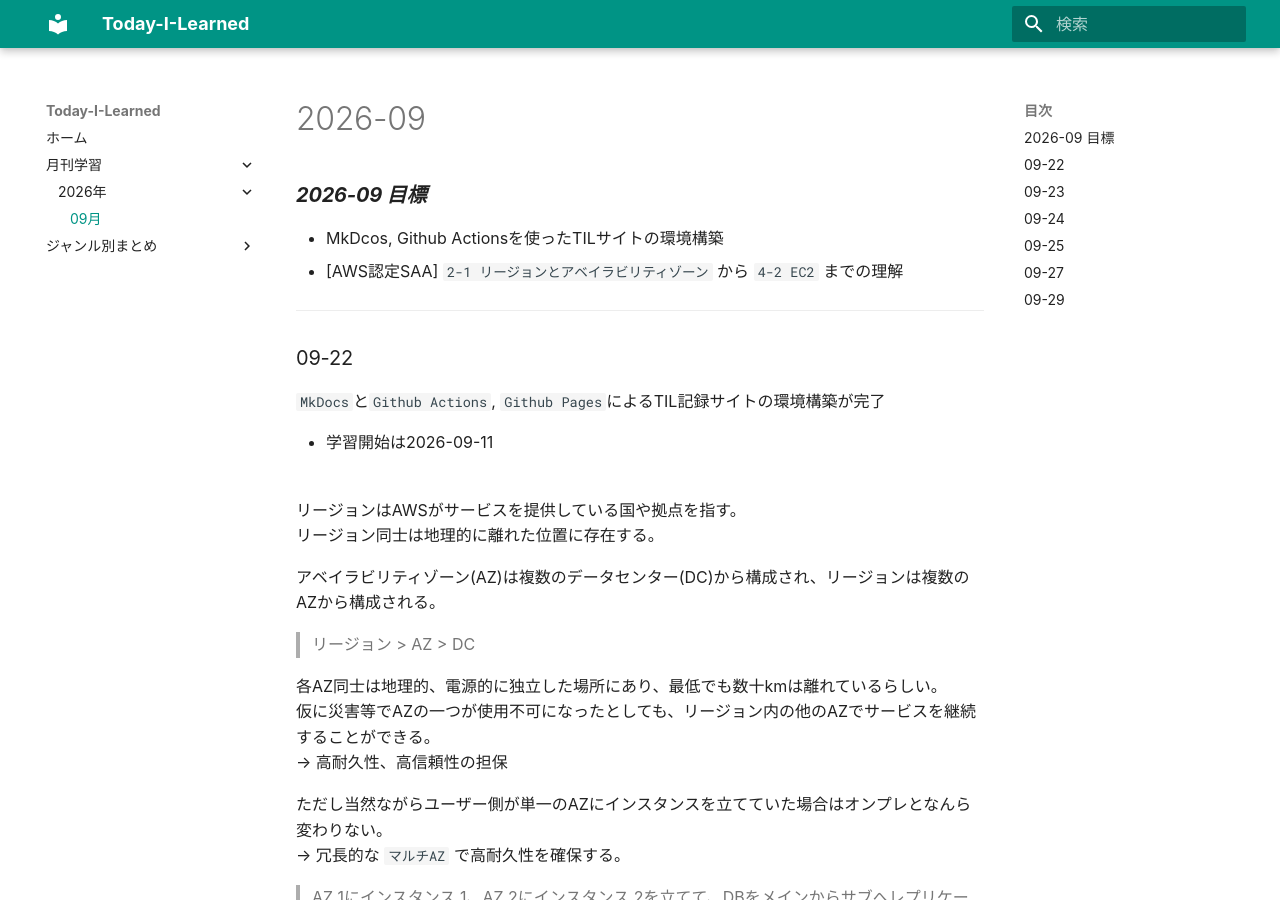
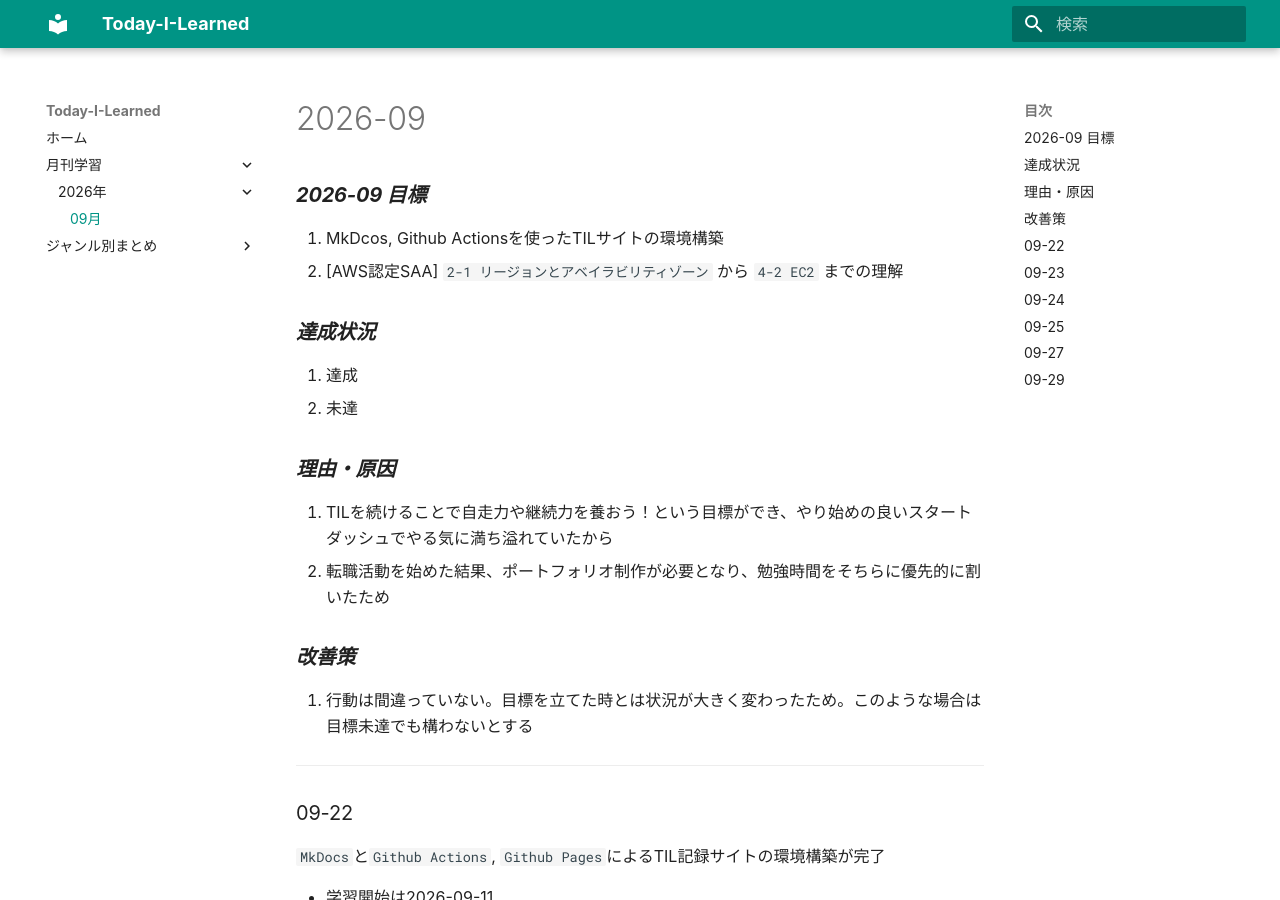
Before and after one commit to wararabesashimi/today-i-learned, an MkDocs documentation site: the page built from docs/2026-09.md, in a window 1280 px wide and 900 px high. Built offline with MkDocs 1.6.1 and Material for MkDocs 9.7.7, drawn with Linux system fonts in a browser that asks for light colours; some web fonts are replaced; some of the changed text lies outside the part shown.

Commit message:
[docs]2026-09.mdに目標の結果を追記する, 2026-10.mdに途中まで記録する

```diff
--- a/docs/2026-09.md
+++ b/docs/2026-09.md
@@ -1,7 +1,22 @@
 # 2026-09
 ### ***2026-09 目標***
--  MkDcos, Github Actionsを使ったTILサイトの環境構築
--  [AWS認定SAA] `2-1 リージョンとアベイラビリティゾーン` から `4-2 EC2` までの理解
+
+1. MkDcos, Github Actionsを使ったTILサイトの環境構築
+1. [AWS認定SAA] `2-1 リージョンとアベイラビリティゾーン` から `4-2 EC2` までの理解
+
+### ***達成状況***
+
+1. 達成
+1. 未達
+
+### ***理由・原因***
+
+1. TILを続けることで自走力や継続力を養おう！という目標ができ、やり始めの良いスタートダッシュでやる気に満ち溢れていたから
+1. 転職活動を始めた結果、ポートフォリオ制作が必要となり、勉強時間をそちらに優先的に割いたため
+
+### ***改善策***
+
+2. 行動は間違っていない。目標を立てた時とは状況が大きく変わったため。このような場合は目標未達でも構わないとする
 
 ---
 
@@ -217,6 +232,7 @@ VPCのIPアドレスをさらに分割したネットワークの小部屋のよ
 基本は高耐久にするために、複数のAZで同一サブネットを立てる設計になることが一般的だろう。
 
 サブネットの種類として、
+
 - パブリックサブネット
 - プライベートサブネット
 - VPNのみのサブネット
@@ -233,3 +249,5 @@ VPCのIPアドレスをさらに分割したネットワークの小部屋のよ
 例外としてトランジットゲートウェイ(TGW)を用いれば、VPCが異なるサブネット同士をプライベートで通信することもできるが、その場合も `プライベートサブネット -> TGW -> プライベートサブネット -> パブリックサブネット -> IGW` というような構成にしないと、インターネットへ通信はできない。
 
 またサブネットは仮想的なルーターの様に `ルートテーブル` と `ネットワークACL` を持っており、これらはサブネット内に配置されたEC2インスタンスのデフォルトゲートウェイになっている。
+
+---
```
Also changed, not shown: docs/2026-10.md (added, +26 -0 lines).
